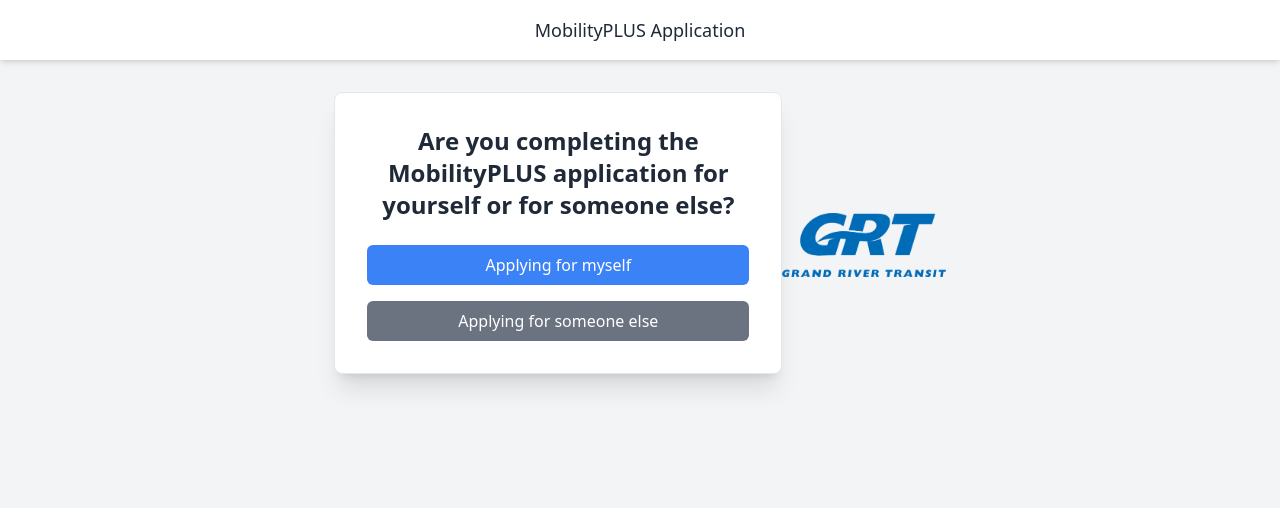
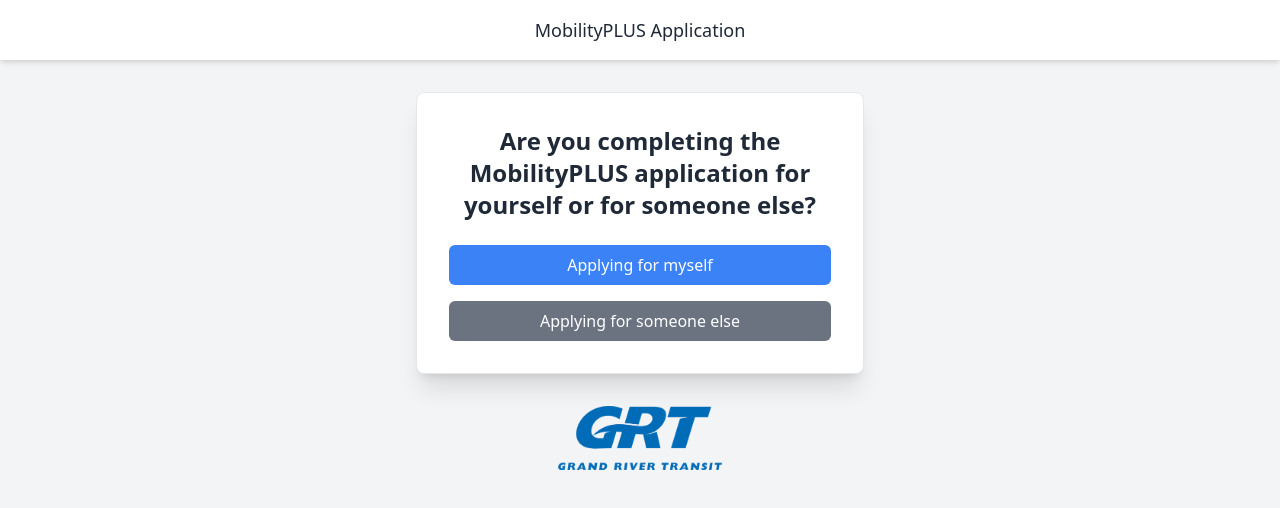
Before and after one commit to ae-andre/mp-qualify-form, a plain HTML site: page index.html in a window 1280 px wide. Drawn offline with nearby package versions, Linux system fonts and the light colour scheme.

Commit message:
fixed typo

```diff
--- a/index.html
+++ b/index.html
@@ -9,12 +9,14 @@
 </head>
 <body class="bg-gray-100 min-h-screen">
 
+  <!-- Header -->
   <div class="bg-white shadow-md w-full px-6 py-4">
     <div class="max-w-xl mx-auto">
       <h1 class="text-lg text-gray-800 text-center">MobilityPLUS Application</h1>
     </div>
   </div>
 
+  <!-- Form Container -->
   <div class="flex items-center justify-center mt-8">
     <div id="form-container" class="bg-white p-8 rounded-lg shadow-xl w-full max-w-md sm:w-full border border-gray-200">
         <h1 id="form-title" class="text-2xl font-bold text-gray-800 mb-6 text-center">
@@ -28,12 +30,11 @@
             No
           </button>
         </div>
+    </div>
+  </div>
 
-
-    </div>
-    <div class="mt-6 text-center">
-      <img src="/assets/GRT-blue.png" alt="GRT Logo" class="h-16 mx-auto">
-    </div>
+  <div class="mt-8 text-center">
+    <img src="assets/GRT-blue.png" alt="GRT Logo" class="h-16 mx-auto">
   </div>
 
   <script src="script.js" defer></script>
```
